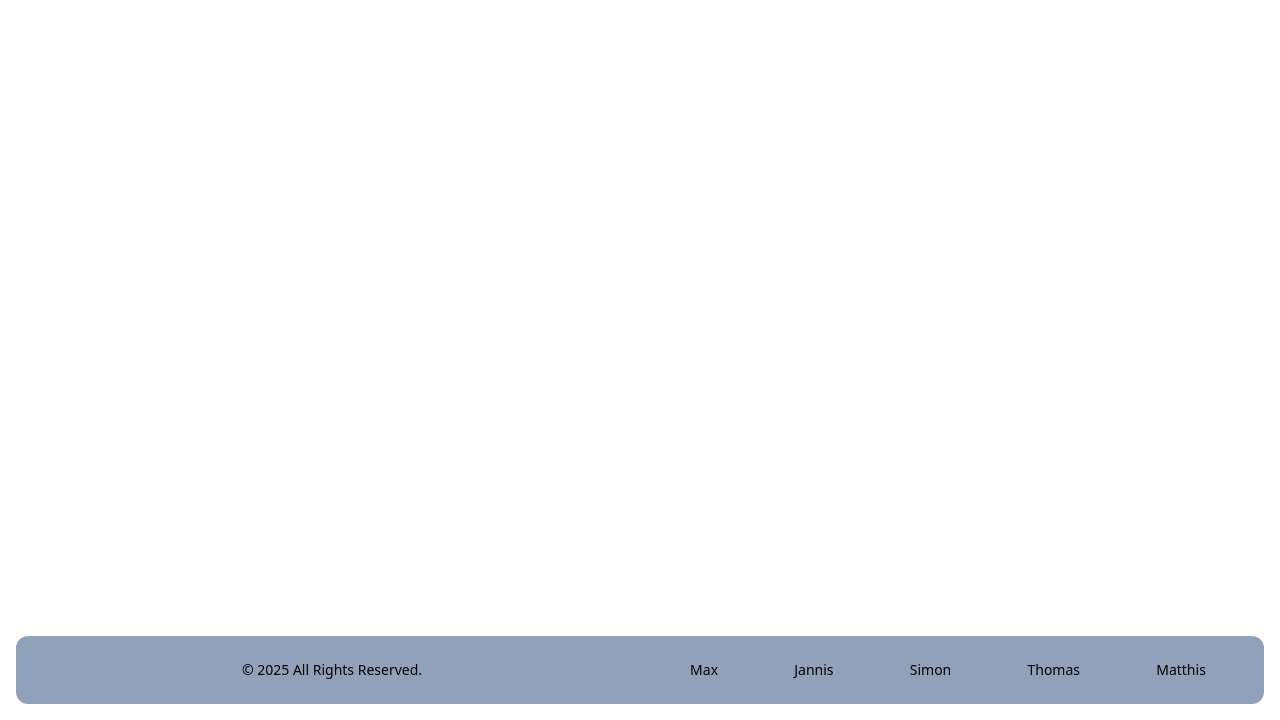
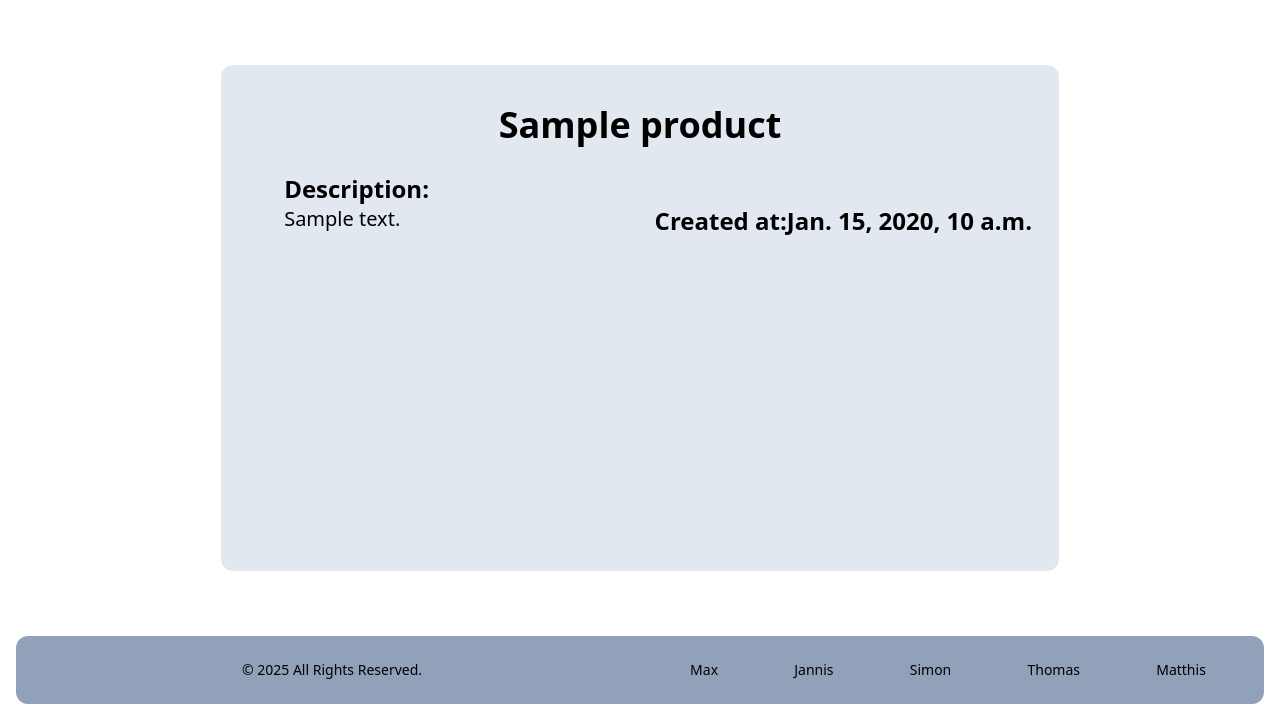
Before and after one commit to M4tt1-Coder/Amazon-Price-Tracker, a Django app: template amazon_price_tracker_app/templates/dashboard.html in a window 1280 px wide. Shown: the part 80-800 px from the top of the page. Run offline with Django 5.2, Linux system fonts and the light colour scheme; the template is opened without the code that fills it: most values are stand-ins (such as "Sample title", 1, 10 or a date in 2020); some libraries are stand-ins or nearby versions.

Commit message:
Some dashboard UI elements and first rework of the views endpoints
In the dashboard the user look at all data of a product. Remaining changes will bwe

```diff
--- a/amazon_price_tracker_app/templates/dashboard.html
+++ b/amazon_price_tracker_app/templates/dashboard.html
@@ -3,4 +3,31 @@
  Dasboard
 {% endblock title %}
 {% block content %}
+ <!-- TODO - Build the dashboard page -->
+ <div class="w-full h-full flex items-center justify-center">
+  <div class="h-5/6 w-2/3 bg-slate-200 rounded-xl grid grid-cols-1 grid-rows-5 p-3">
+   {% comment %} product name {% endcomment %}
+   <div class="h-full w-full row-span-1 col-span-1 flex items-center justify-center px-4 overflow-x-scroll">
+    <p class="text-center font-sans text-4xl font-semibold transition-all duration-500 hover:tracking-wider hover:scale-110">
+     {{ product.name }}
+    </p>
+   </div>
+   {% comment %} product creation date and description {% endcomment %}
+   <div class="h-full w-full row-span-1 col-span-1 grid grid-rows-1 grid-cols-2">
+    {% comment %} description {% endcomment %}
+    <div class="col-span-1 h-full w-full flex items-center justify-center">
+     <div class="h-full w-3/4 flex flex-col items-start justify-start">
+      <p class="text-center font-sans text-2xl font-semibold">Description:</p>
+      <p class="text-center font-sans text-xl font-medium">{{ product.description }}</p>
+     </div>
+    </div>
+    {% comment %} date {% endcomment %}
+    <div class="col-span-1 flex items-center justify-center">
+     <p class="text-center font-sans text-2xl font-semibold">Created at:{{ product.created_at }}</p>
+    </div>
+   </div>
+   {% comment %} price development chart {% endcomment %}
+   <div class="h-full w-full row-span-3 col-span-1"></div>
+  </div>
+ </div>
 {% endblock content %}
--- a/package.json
+++ b/package.json
@@ -12,10 +12,10 @@
   "devDependencies": {
     "autoprefixer": "^10.4.20",
     "postcss": "^8.5.1",
-    "tailwindcss": "^4.0.3"
+    "tailwindcss": "^4.0.4"
   },
   "dependencies": {
-    "@tailwindcss/cli": "^4.0.3"
+    "@tailwindcss/cli": "^4.0.4"
   },
-  "packageManager": "pnpm@9.15.4+sha512.b2dc20e2fc72b3e18848459b37359a32064663e5627a51e4c74b2c29dd8e8e0491483c3abb40789cfd578bf362fb6ba8261b05f0387d76792ed6e23ea3b1b6a0"
+  "packageManager": "pnpm@10.2.0+sha512.0d27364e0139c6aadeed65ada153135e0ca96c8da42123bd50047f961339dc7a758fc2e944b428f52be570d1bd3372455c1c65fa2e7aa0bfbf931190f9552001"
 }
--- a/static/css/output.css
+++ b/static/css/output.css
@@ -1,4 +1,4 @@
-/*! tailwindcss v4.0.3 | MIT License | https://tailwindcss.com */
+/*! tailwindcss v4.0.4 | MIT License | https://tailwindcss.com */
 @layer theme, base, components, utilities;
 @layer theme {
   :root, :host {
@@ -627,6 +627,9 @@
   .h-3\/4 {
     height: calc(3/4 * 100%);
   }
+  .h-5\/6 {
+    height: calc(5/6 * 100%);
+  }
   .h-20 {
     height: calc(var(--spacing) * 20);
   }
@@ -647,6 +650,9 @@
   }
   .max-h-\[100vh\] {
     max-height: 100vh;
+  }
+  .w-2\/3 {
+    width: calc(2/3 * 100%);
   }
   .w-3\/4 {
     width: calc(3/4 * 100%);
@@ -690,6 +696,9 @@
   .grid-rows-4 {
     grid-template-rows: repeat(4, minmax(0, 1fr));
   }
+  .grid-rows-5 {
+    grid-template-rows: repeat(5, minmax(0, 1fr));
+  }
   .grid-rows-7 {
     grid-template-rows: repeat(7, minmax(0, 1fr));
   }
@@ -699,6 +708,9 @@
   .items-center {
     align-items: center;
   }
+  .items-start {
+    align-items: flex-start;
+  }
   .justify-around {
     justify-content: space-around;
   }
@@ -707,6 +719,9 @@
   }
   .justify-center {
     justify-content: center;
+  }
+  .justify-start {
+    justify-content: flex-start;
   }
   .gap-2 {
     gap: calc(var(--spacing) * 2);
@@ -822,6 +837,10 @@
   .text-3xl {
     font-size: var(--text-3xl);
     line-height: var(--tw-leading, var(--text-3xl--line-height));
+  }
+  .text-4xl {
+    font-size: var(--text-4xl);
+    line-height: var(--tw-leading, var(--text-4xl--line-height));
   }
   .text-sm {
     font-size: var(--text-sm);
```
Also changed, not shown: amazon_price_tracker_app/views.py (+47 -48 lines).
